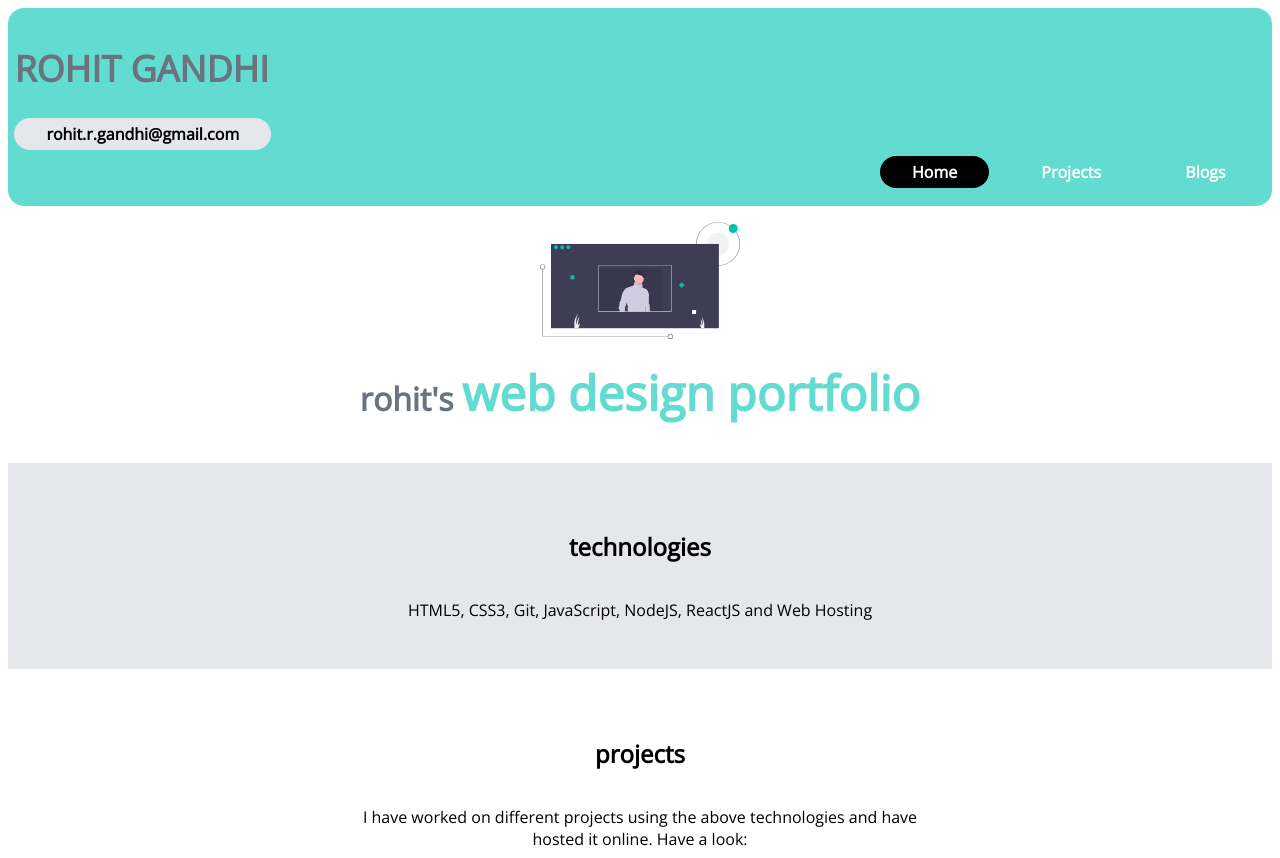
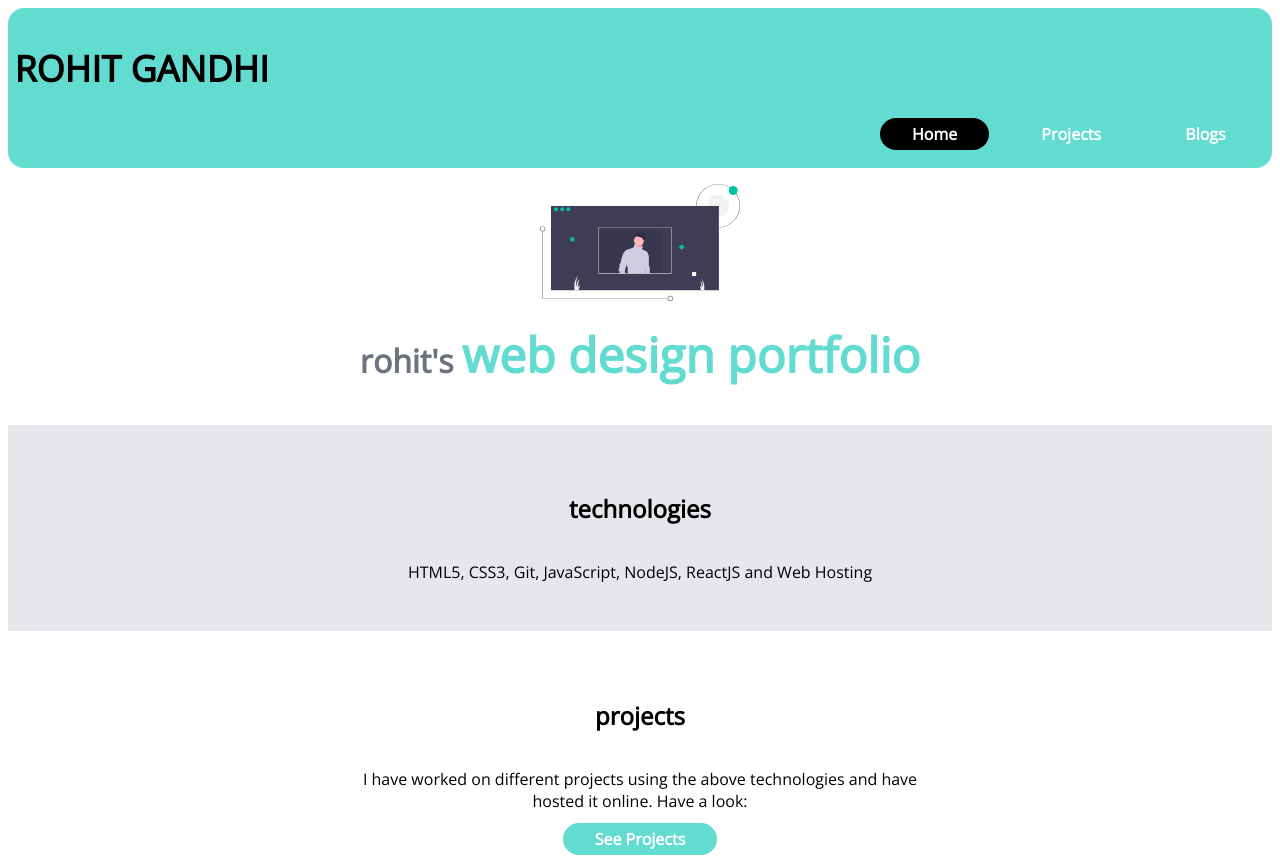
Before and after one commit to rohitrgandhi/HTML-and-CSS-Component-Library, a plain HTML site: page index.html in a window 1280 px wide. Shown: the top 858 px of the page. Drawn offline with nearby package versions, Linux system fonts and the light colour scheme.

Commit message:
fix: blog title

```diff
--- a/index.html
+++ b/index.html
@@ -10,7 +10,6 @@
 <body>
             <nav class="navigation container">
                 <div class="nav-brand"><strong><h1>ROHIT GANDHI</h1></strong></div>
-                <a class="link-email" href="mailto:rohit.r.gandhi@gmail.com">rohit.r.gandhi@gmail.com</a>
 
                 <ul class="list-non-bullet nav-pills">
 
--- a/styles.css
+++ b/styles.css
@@ -79,15 +79,7 @@ hr
     color:white;
     background-color: black;
 }
-.link-email{
-    text-decoration: none;
-    font-weight: bold;
-    padding:.3rem 2rem;
-    border-radius: 1rem;
-    color:black;
-    background-color: #E5E7EB;
-    align-content: center;
-}
+
 .mark
 {
     font-size:1.5rem;
@@ -110,7 +102,7 @@ hr
 
 .navigation .nav-brand{
     font-size:1.5rem;
-    color: #6B7280;
+    color: black;
 }
 
 .navigation .nav-pills{
```
Also changed, not shown: FIRE.html (+1 -1 lines).
